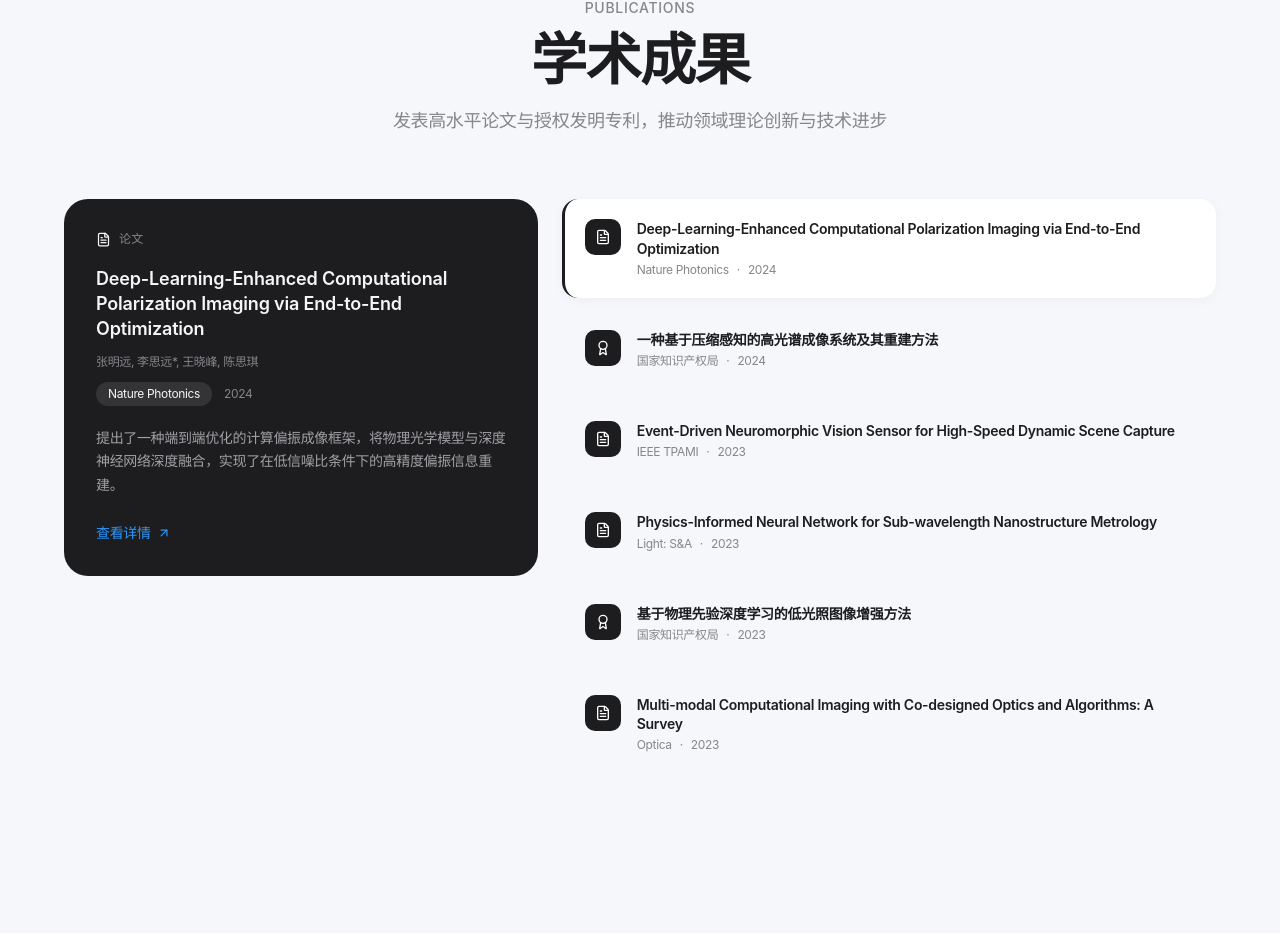
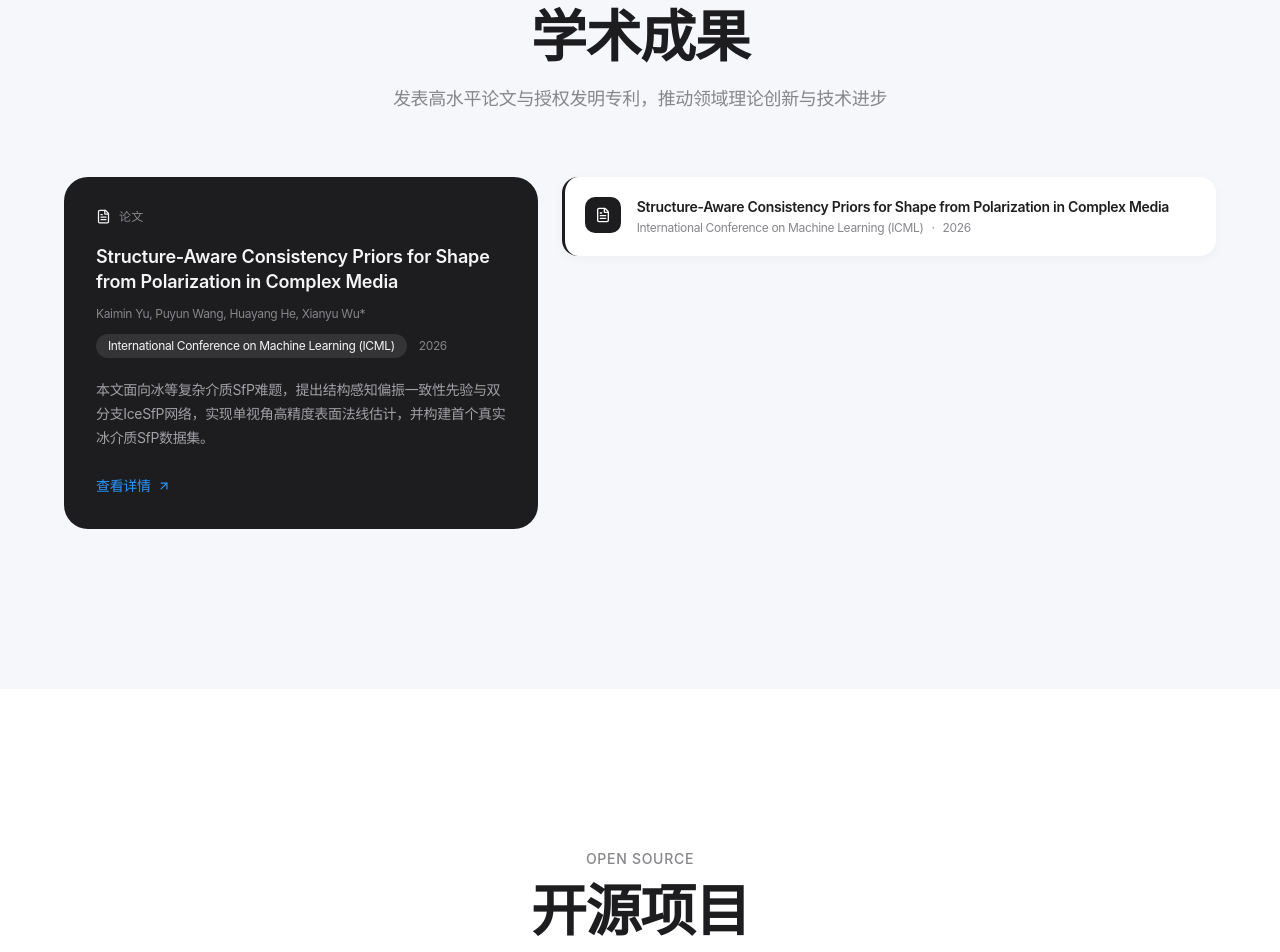
Before and after one commit to WangPuyun/ai-lab-website, a React (Vite) app: page / in a window 1280 px wide. Shown: the part 3757-4709 px from the top of the page. Built offline with nearby package versions, Linux system fonts and the light colour scheme.

Commit message:
准备开始填写论文信息

```diff
--- a/src/sections/Publications.tsx
+++ b/src/sections/Publications.tsx
@@ -25,20 +25,9 @@ const content = {
 
 const publications = {
   zh: [
-    { id: 1, type: 'paper' as const, title: 'Deep-Learning-Enhanced Computational Polarization Imaging via End-to-End Optimization', authors: '张明远, 李思远*, 王晓峰, 陈思琪', venue: 'Nature Photonics', year: '2024', abstract: '提出了一种端到端优化的计算偏振成像框架，将物理光学模型与深度神经网络深度融合，实现了在低信噪比条件下的高精度偏振信息重建。', link: '#' },
-    { id: 2, type: 'patent' as const, title: '一种基于压缩感知的高光谱成像系统及其重建方法', authors: '李思远, 张明远, 刘宇航', venue: '国家知识产权局', year: '2024', abstract: '本发明公开了一种基于压缩感知的高光谱成像系统，通过编码孔径与深度学习重建算法的协同设计，实现了快照式高光谱成像。', link: '#' },
-    { id: 3, type: 'paper' as const, title: 'Event-Driven Neuromorphic Vision Sensor for High-Speed Dynamic Scene Capture', authors: '王晓峰, 赵文博, 李思远*', venue: 'IEEE TPAMI', year: '2023', abstract: '设计了一种新型事件驱动神经形态视觉传感器，采用自适应时间对比度阈值机制，在高速动态场景捕获中实现了比传统相机高100倍的时间分辨率。', link: '#' },
-    { id: 4, type: 'paper' as const, title: 'Physics-Informed Neural Network for Sub-wavelength Nanostructure Metrology', authors: '陈思琪, 李思远*, 张明远', venue: 'Light: S&A', year: '2023', abstract: '将物理信息神经网络引入亚波长纳米结构测量领域，通过嵌入电磁散射物理约束，实现了对复杂纳米结构几何参数的高精度反演测量。', link: '#' },
-    { id: 5, type: 'patent' as const, title: '基于物理先验深度学习的低光照图像增强方法', authors: '刘宇航, 李思远, 王晓峰', venue: '国家知识产权局', year: '2023', abstract: '本发明提出了一种融合物理成像先验的深度学习低光照图像增强方法，通过显式建模噪声统计特性与光照退化物理过程。', link: '#' },
-    { id: 6, type: 'paper' as const, title: 'Multi-modal Computational Imaging with Co-designed Optics and Algorithms: A Survey', authors: '李思远*, 赵文博, 张明远, 王晓峰', venue: 'Optica', year: '2023', abstract: '全面综述了多模态计算成像领域中共设计光学与算法的最新进展，提出了统一的数学框架。', link: '#' },
+    { id: 1, type: 'paper' as const, title: 'Structure-Aware Consistency Priors for Shape from Polarization in Complex Media', authors: 'Kaimin Yu, Puyun Wang, Huayang He, Xianyu Wu*', venue: 'International Conference on Machine Learning (ICML)', year: '2026', abstract: '本文面向冰等复杂介质SfP难题，提出结构感知偏振一致性先验与双分支IceSfP网络，实现单视角高精度表面法线估计，并构建首个真实冰介质SfP数据集。', link: '#' },
   ],
   en: [
-    { id: 1, type: 'paper' as const, title: 'Deep-Learning-Enhanced Computational Polarization Imaging via End-to-End Optimization', authors: 'M. Zhang, S. Li*, X. Wang, S. Chen', venue: 'Nature Photonics', year: '2024', abstract: 'An end-to-end optimized computational polarization imaging framework integrating physical optics with deep neural networks for high-precision reconstruction under low SNR.', link: '#' },
-    { id: 2, type: 'patent' as const, title: 'Hyperspectral Imaging System Based on Compressed Sensing', authors: 'S. Li, M. Zhang, Y. Liu', venue: 'CNIPA', year: '2024', abstract: 'A snapshot hyperspectral imaging system based on compressed sensing with co-designed coded aperture and deep learning reconstruction.', link: '#' },
-    { id: 3, type: 'paper' as const, title: 'Event-Driven Neuromorphic Vision Sensor for High-Speed Dynamic Scenes', authors: 'X. Wang, W. Zhao, S. Li*', venue: 'IEEE TPAMI', year: '2023', abstract: 'A novel event-driven neuromorphic vision sensor with adaptive temporal contrast threshold, achieving 100x temporal resolution over conventional cameras.', link: '#' },
-    { id: 4, type: 'paper' as const, title: 'Physics-Informed Neural Network for Sub-wavelength Nanostructure Metrology', authors: 'S. Chen, S. Li*, M. Zhang', venue: 'Light: S&A', year: '2023', abstract: 'Introducing physics-informed neural networks into sub-wavelength nanostructure metrology with electromagnetic scattering constraints for <1nm accuracy.', link: '#' },
-    { id: 5, type: 'patent' as const, title: 'Low-Light Image Enhancement via Physics-Prior Deep Learning', authors: 'Y. Liu, S. Li, X. Wang', venue: 'CNIPA', year: '2023', abstract: 'A deep learning low-light enhancement method with physical imaging priors through explicit noise and degradation modeling.', link: '#' },
-    { id: 6, type: 'paper' as const, title: 'Multi-modal Computational Imaging: Co-designed Optics and Algorithms Survey', authors: 'S. Li*, W. Zhao, M. Zhang, X. Wang', venue: 'Optica', year: '2023', abstract: 'A comprehensive review of co-designed optics and algorithms for multi-modal computational imaging with a unified mathematical framework.', link: '#' },
   ],
 }
 
--- a/src/sections/Research.tsx
+++ b/src/sections/Research.tsx
@@ -12,9 +12,9 @@ const content = {
     title: '研究方向',
     subtitle: '在光学成像与计算感知的交叉领域，开展前沿科学研究',
     areas: [
-      { title: '精密光学成像与测量仪器', titleLine2: '', desc: '超精密干涉测量、三维形貌重构与纳米级检测技术，面向半导体制造与精密工程的先进测量系统。' },
-      { title: '计算光谱 / 偏振成像', titleLine2: '', desc: '压缩感知光谱重建、计算偏振成像与多维度光场获取，突破传统光学系统的物理信息维度限制。' },
-      { title: '视觉信息检测与人工智能', titleLine2: '', desc: '融合深度学习与物理光学先验，研究低质量图像增强、缺陷检测与端到端计算成像算法。' },
+      { title: '精密光学成像与测量仪器', titleLine2: '', desc: '开发新型光学传感与计算成像技术，研制精密成像与测量仪器设备。' },
+      { title: '计算光谱 / 偏振成像', titleLine2: '', desc: '基于计算成像的光谱和偏振信息采集与重建算法研究。' },
+      { title: '视觉信息检测与人工智能', titleLine2: '', desc: '融合深度学习与计算机视觉的智能检测与识别技术。' },
       { title: '神经形态视觉传感', titleLine2: '', desc: '类脑视觉传感器、事件驱动成像与脉冲神经网络，探索面向边缘智能的新一代仿生感知架构。' },
     ],
   },
```
